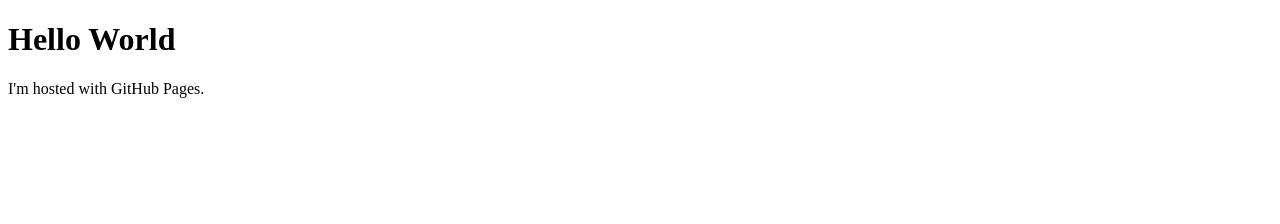
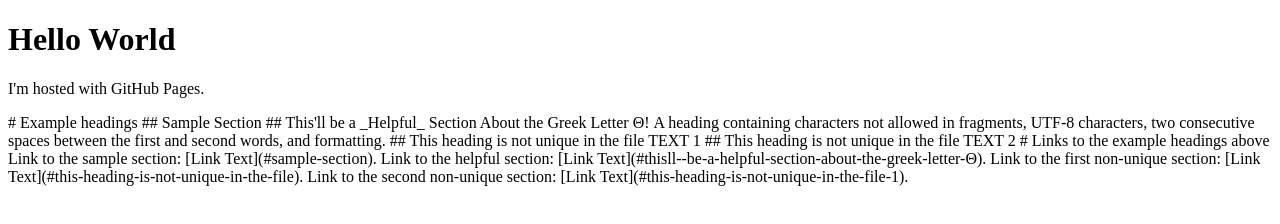
Before and after one commit to MartschinkGroup/martschinkgroup.github.io, a plain HTML site: page index.html in a window 1280 px wide. Drawn offline with Linux system fonts and the light colour scheme.

Commit message:
Update index.html

```diff
--- a/index.html
+++ b/index.html
@@ -1,7 +1,33 @@
+
+
 <!DOCTYPE html>
 <html>
 <body>
 <h1>Hello World</h1>
 <p>I'm hosted with GitHub Pages.</p>
+# Example headings
+
+## Sample Section
+
+## This'll be a _Helpful_ Section About the Greek Letter Θ!
+A heading containing characters not allowed in fragments, UTF-8 characters, two consecutive spaces between the first and second words, and formatting.
+
+## This heading is not unique in the file
+
+TEXT 1
+
+## This heading is not unique in the file
+
+TEXT 2
+
+# Links to the example headings above
+
+Link to the sample section: [Link Text](#sample-section).
+
+Link to the helpful section: [Link Text](#thisll--be-a-helpful-section-about-the-greek-letter-Θ).
+
+Link to the first non-unique section: [Link Text](#this-heading-is-not-unique-in-the-file).
+
+Link to the second non-unique section: [Link Text](#this-heading-is-not-unique-in-the-file-1).
 </body>
 </html>
```
